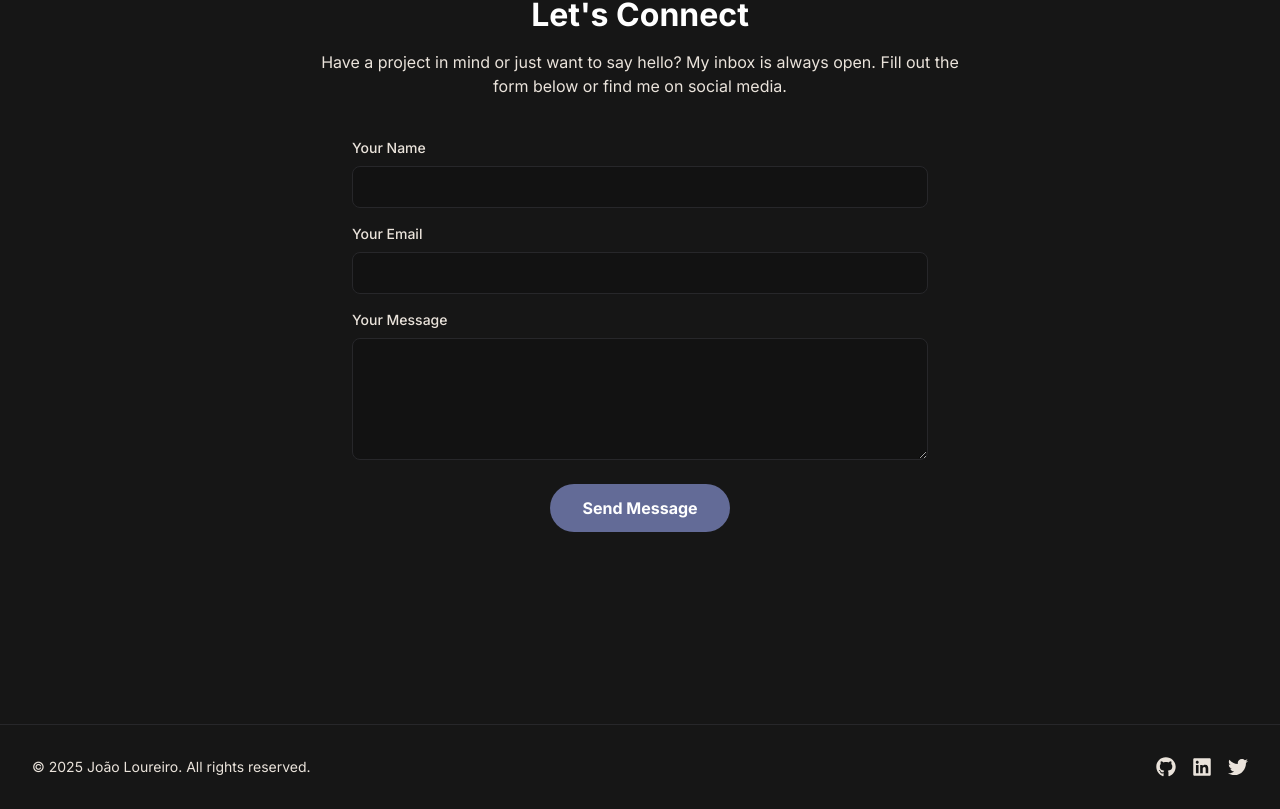
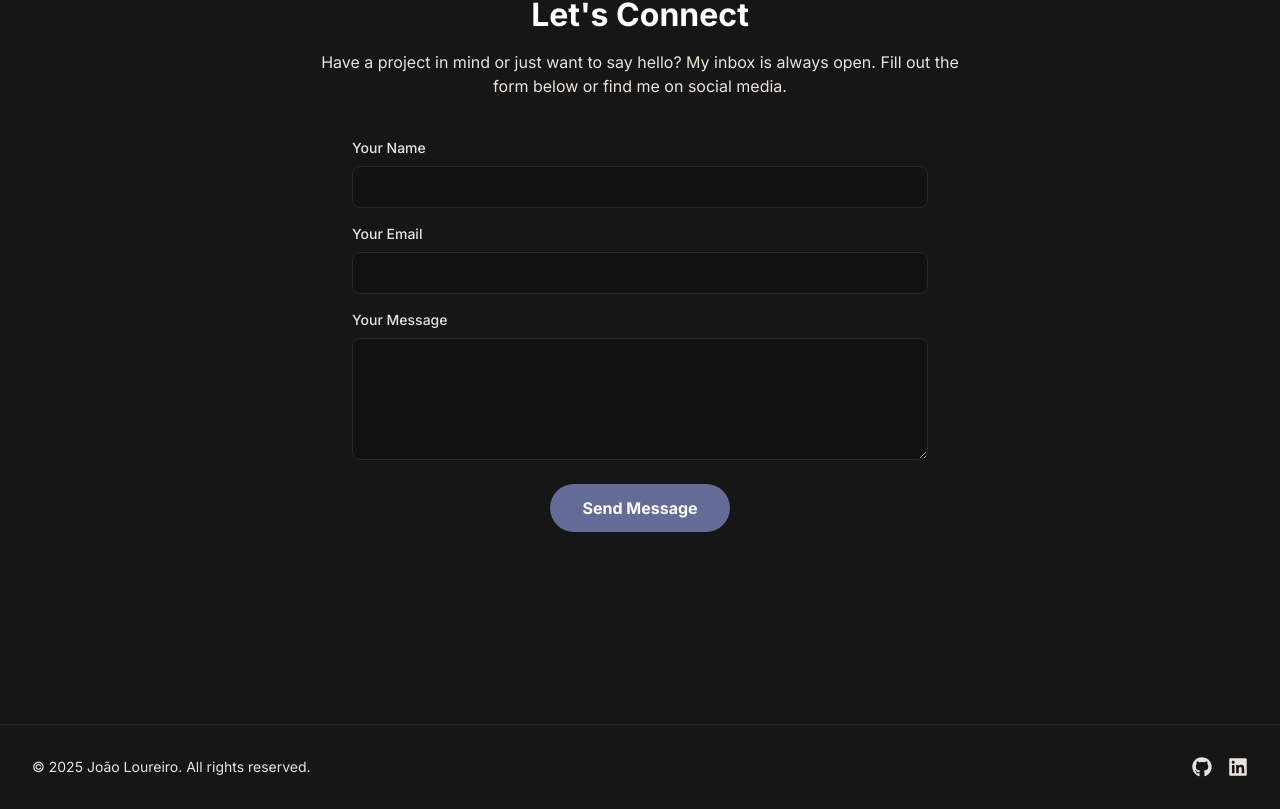
Before and after one commit to joaonloureiro/portfolio-app, a Next.js app in the folder frontend/: page /en in a window 1280 px wide. Shown: the part 3216-4025 px from the top of the page. Built offline with nearby package versions, Linux system fonts and the light colour scheme; no server answers.

Commit message:
fix: remove unused Twitter URL from Footer component and update environment variable usage in deployment workflow

```diff
--- a/frontend/src/app/components/Footer.tsx
+++ b/frontend/src/app/components/Footer.tsx
@@ -7,7 +7,6 @@ export default function Footer() {
 
   const githubUrl = process.env.NEXT_PUBLIC_GITHUB_URL || '#';
   const linkedinUrl = process.env.NEXT_PUBLIC_LINKEDIN_URL || '#';
-  const twitterUrl = process.env.NEXT_PUBLIC_TWITTER_URL || '#';
 
   return (
     <footer className="border-t border-[var(--color-border)] py-8 text-[var(--color-text-secondary)]">
@@ -20,9 +19,6 @@ export default function Footer() {
           <Link href={linkedinUrl} aria-label="LinkedIn" target="_blank" className="hover:text-[var(--color-primary)] transition-colors">
             <FaLinkedin size={20} />
           </Link>
-          <Link href={twitterUrl} aria-label="Twitter" target="_blank" className="hover:text-[var(--color-primary)] transition-colors">
-            <FaTwitter size={20} />
-          </Link>
         </div>
       </div>
     </footer>
```
Also changed, not shown: 1 other file (tests, documents, lock files or other folders).
